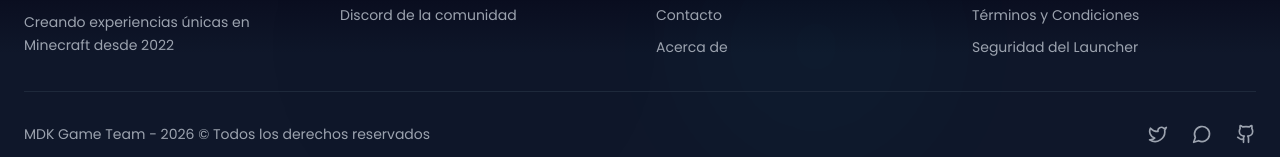
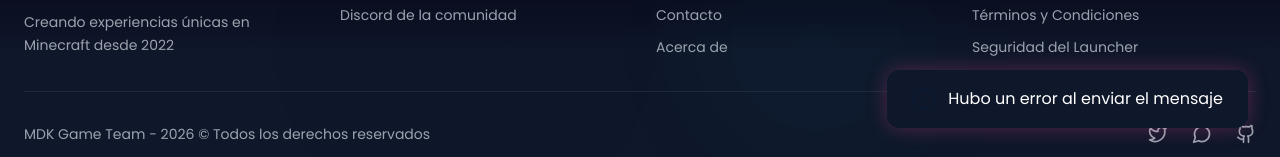
Before and after one commit to mdkgameteam/mdkgameteam.github.io, a React (Vite) app: page / in a window 1280 px wide. Both pictures are taken after typing "Sample", "name@example.com", "Sample" into the empty fields and a click on the button "Enviar Mensaje". Shown: the part 2778-2935 px from the top of the page. Built offline with nearby package versions, Linux system fonts and the light colour scheme; no server answers; the database is empty.

Commit message:
feat: add animated toast notification for contact form

```diff
--- a/src/components/Contact.tsx
+++ b/src/components/Contact.tsx
@@ -1,5 +1,5 @@
-import React, { useState } from 'react';
-import { Send } from 'lucide-react';
+import React, { useState, useEffect } from 'react';
+import { Send, CheckCircle2, AlertCircle } from 'lucide-react';
 import logo from '../MDKby.png';
 import { supabase } from '../lib/supabase';
 import emailjs from '@emailjs/browser';
@@ -11,6 +11,25 @@ function Contact() {
     mensaje: '',
   });
   const [loading, setLoading] = useState(false);
+  const [toast, setToast] = useState<{ show: boolean; message: string; type: 'success' | 'error' }>({
+    show: false,
+    message: '',
+    type: 'success',
+  });
+
+  // Auto-ocultar el toast después de 3 segundos
+  useEffect(() => {
+    if (toast.show) {
+      const timer = setTimeout(() => {
+        setToast((prev) => ({ ...prev, show: false }));
+      }, 3000);
+      return () => clearTimeout(timer);
+    }
+  }, [toast.show]);
+
+  const showToastMessage = (message: string, type: 'success' | 'error') => {
+    setToast({ show: true, message, type });
+  };
 
   const handleSubmit = async (e: React.FormEvent) => {
     e.preventDefault();
@@ -36,10 +55,10 @@ function Contact() {
       );
 
       setFormData({ nombre: '', email: '', mensaje: '' });
-      alert('Mensaje enviado. ¡Gracias!');
+      showToastMessage('¡Mensaje enviado con éxito!', 'success');
     } catch (err) {
       console.error('Error saving contact', err);
-      alert('Error al enviar el mensaje');
+      showToastMessage('Hubo un error al enviar el mensaje', 'error');
     } finally {
       setLoading(false);
     }
@@ -140,6 +159,24 @@ function Contact() {
           </div>
         </div>
       </div>
+
+      {/* Animated Toast Notification */}
+      <div
+        className={`fixed bottom-8 right-8 z-50 flex items-center space-x-3 px-6 py-4 rounded-xl shadow-2xl transition-all duration-500 transform ${
+          toast.show ? 'translate-y-0 opacity-100' : 'translate-y-10 opacity-0 pointer-events-none'
+        } ${
+          toast.type === 'success'
+            ? 'bg-slate-900 border border-neon-cyan shadow-[0_0_20px_rgba(6,182,212,0.3)]'
+            : 'bg-slate-900 border border-neon-pink shadow-[0_0_20px_rgba(236,72,153,0.3)]'
+        }`}
+      >
+        {toast.type === 'success' ? (
+          <CheckCircle2 className="text-neon-cyan" size={24} />
+        ) : (
+          <AlertCircle className="text-neon-pink" size={24} />
+        )}
+        <p className="text-white font-medium">{toast.message}</p>
+      </div>
     </section>
   );
 }
```
